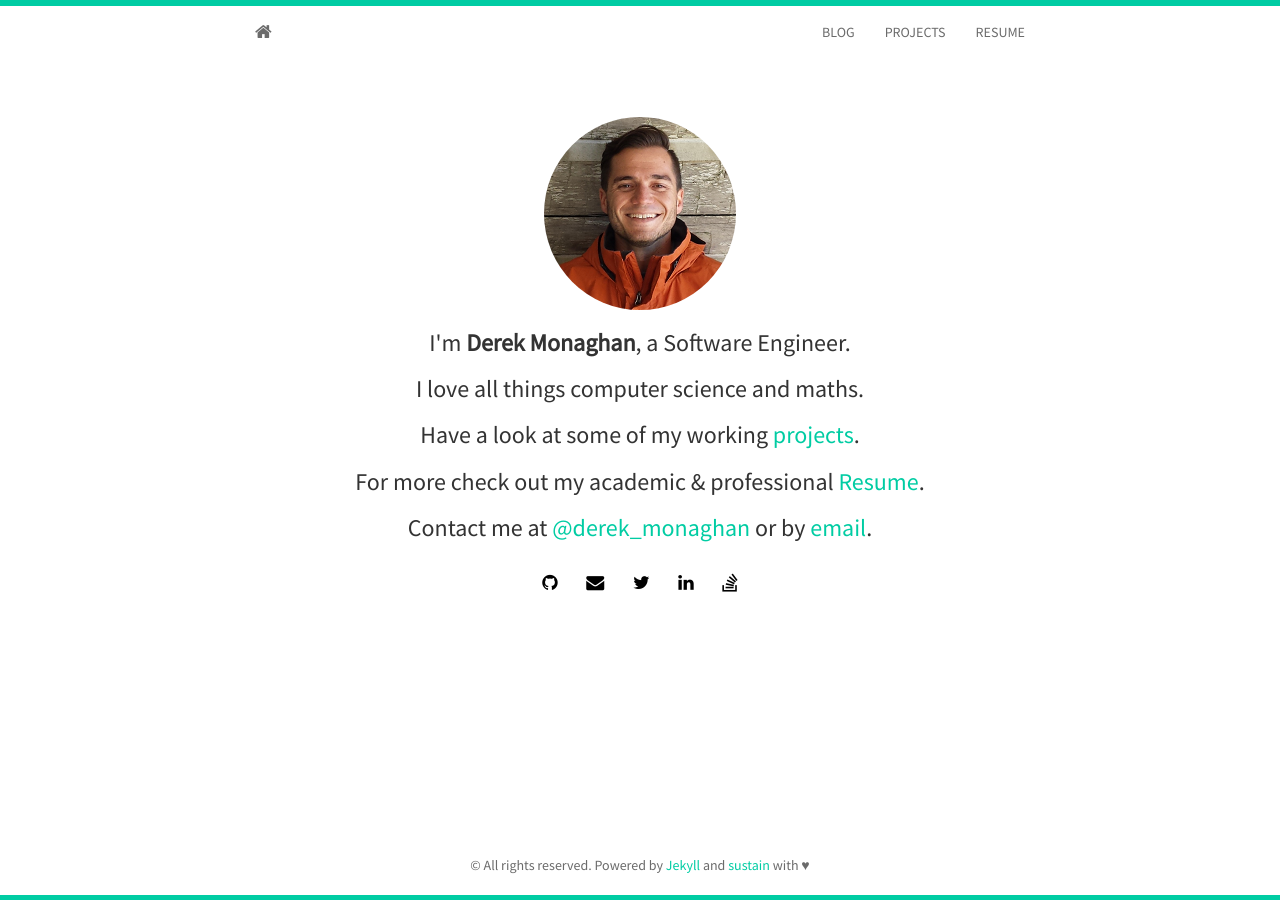
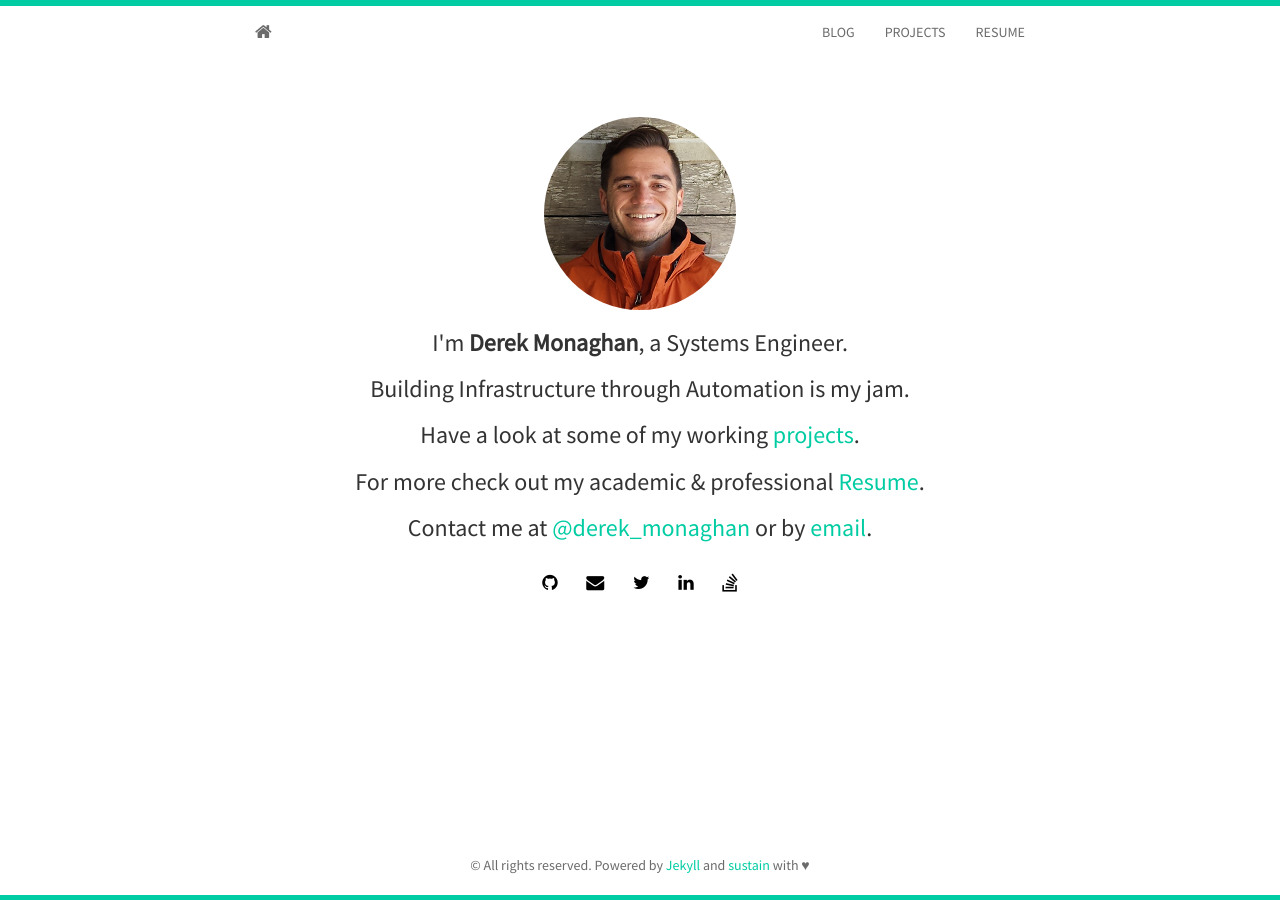
Before and after one commit to dmonagha/dmonagha.github.io, a Jekyll site: the page built from index.html, in a window 1280 px wide. Built offline with Jekyll 4.4.1, drawn with Linux system fonts in a browser that asks for light colours; nearby versions of some CDN libraries; the list of posts is cut into pages by our own code.

Commit message:
Update index.html

```diff
--- a/index.html
+++ b/index.html
@@ -7,8 +7,8 @@
 	  <div class="avatar">
 		<img class="img-circle" src="{{ site.baseurl }}static/img/{{ site.avatar }}" alt="Responsive image">
 	  </div>
-	  <h3>I'm <strong>{{ site.author }}</strong>, a Software Engineer.</h3>
-	  <h3>I love all things computer science and maths.</h3>
+	  <h3>I'm <strong>{{ site.author }}</strong>, a Systems Engineer.</h3>
+	  <h3>Building Infrastructure through Automation is my jam.</h3>
 	  <h3>Have a look at some of my working <a href="{{ site.baseurl }}/projects.html"> projects</a>.</h3>
 	  <h3>For more check out my academic &amp; professional <a href="http://biomadeira.github.io/vitae">Resume</a>.</h3>
 	  <h3>Contact me at <a href="http://twitter.com/{{ site.twitter }}">@{{ site.twitter }}</a> or by <a href="mailto:{{ site.email }}">email</a>.</h3>
```
